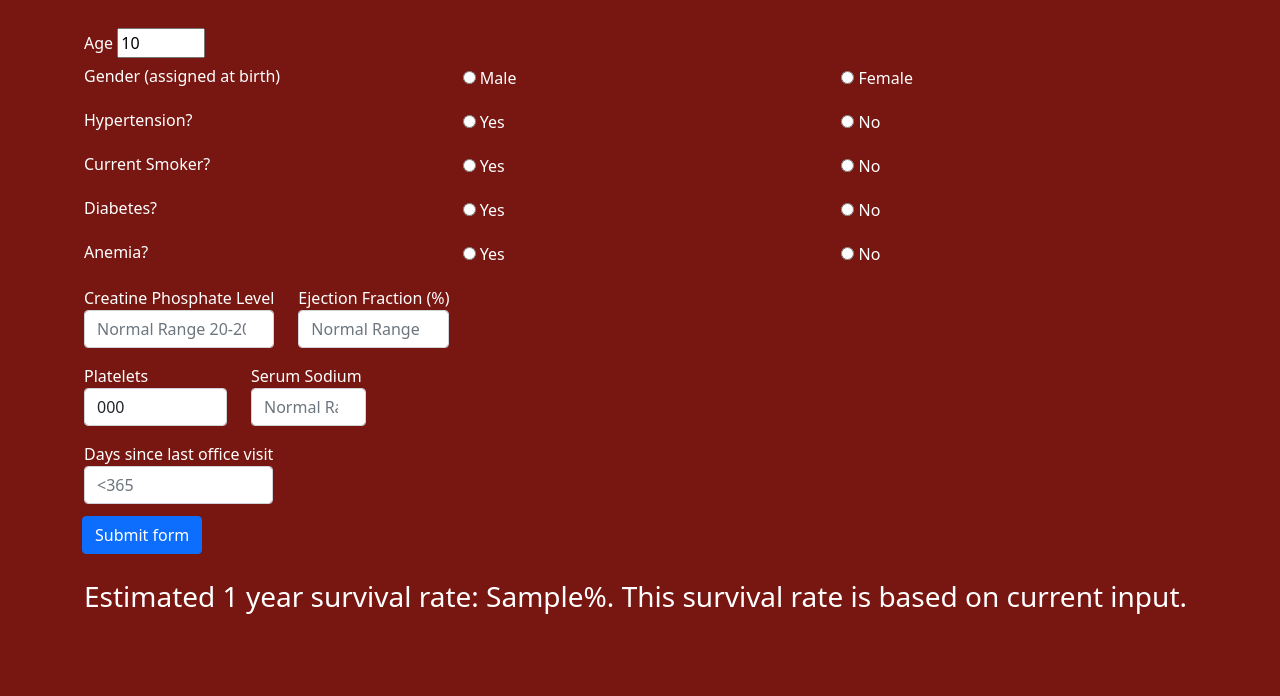
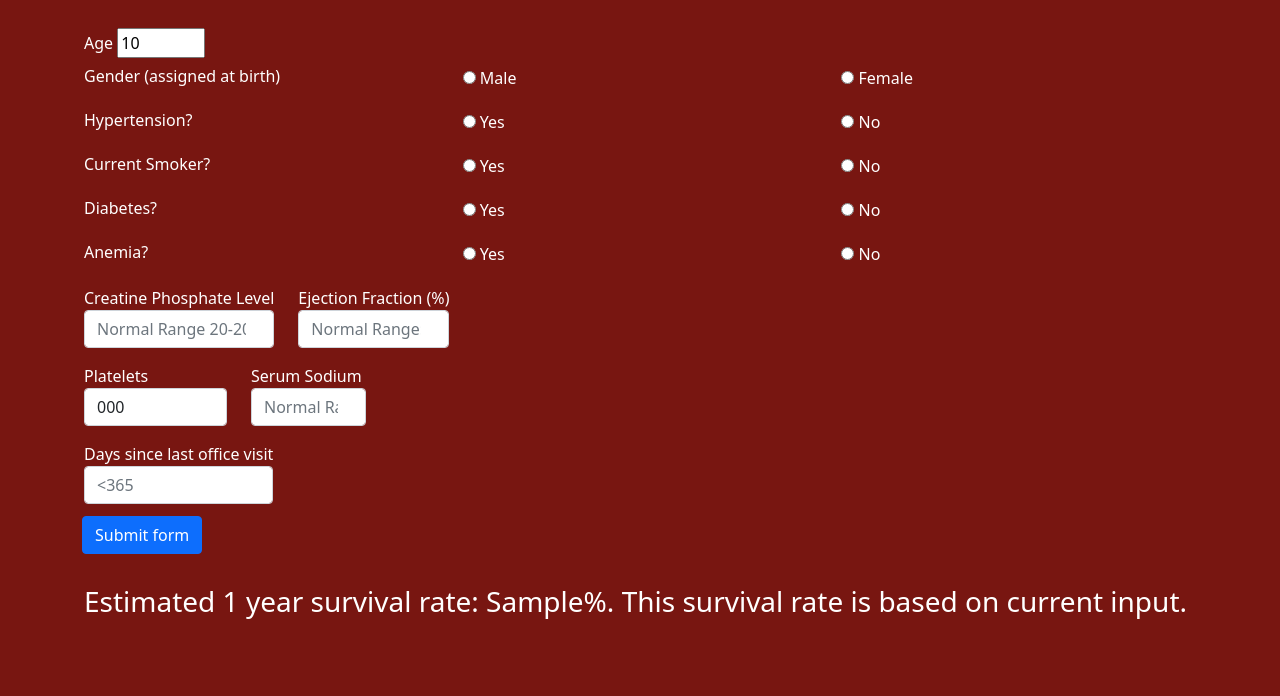
Before and after one commit to njneubauer/code_hearted, a Flask app: template templates/clinical_calc.html in a window 1280 px wide. Shown: the part 65-761 px from the top of the page. Run offline with Flask 2, Linux system fonts and the light colour scheme; the template is opened without the code that fills it: most values are stand-ins (such as "Sample title", 1, 10 or a date in 2020); parts of the project's set-up code (start-up, migrations or seed data) failed here and were passed over; some libraries are stand-ins or nearby versions.

Commit message:
fixing spacing

```diff
--- a/templates/clinical_calc.html
+++ b/templates/clinical_calc.html
@@ -138,8 +138,8 @@
         </div>
     </form>
 
-    <div class="container" style="margin-top: 20px;">
-        <div class="row{% if prob_clinical is not defined %} hidden{% endif %}" >
+    <div class="container" style="margin-top: 25px;">
+        <div class="row {% if prob_clinical is not defined %} hidden{% endif %}" >
             <h3>Estimated 1 year survival rate: {{ prob_clinical }}%. This survival rate is based on current input.</h3>
         </div>
     </div>
--- a/templates/patient_calc.html
+++ b/templates/patient_calc.html
@@ -140,7 +140,7 @@
     </form>
     <!-- End - Hypertension -->
 
-    <div class="container" style="margin-top: 20px;">
+    <div class="container" style="margin-top: 25px;">
       <div class="row {% if prob is not defined %} hidden {% endif %}" >
           <h3>Estimated 1 year survival rate: {{ prob }}%. This survival rate is based on current input.</h3>
       </div>
```
